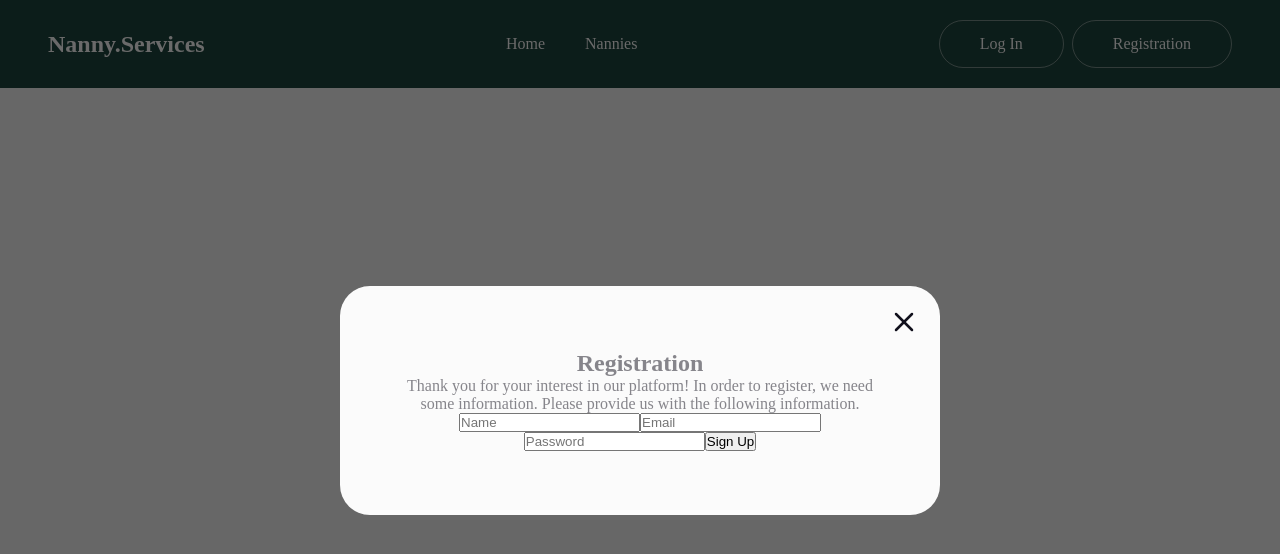
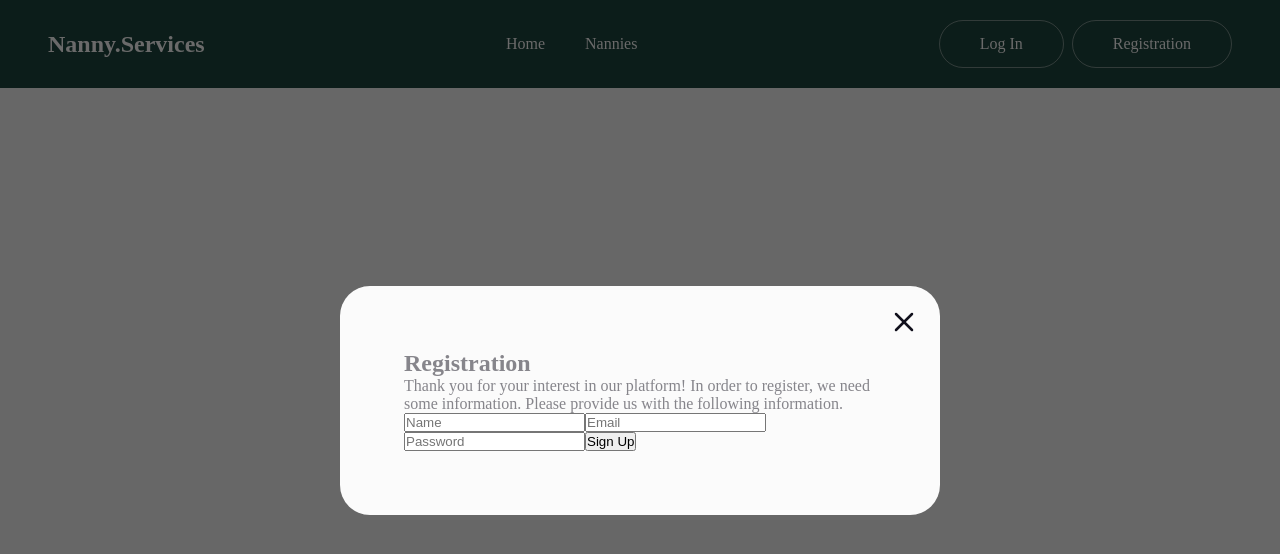
Before and after one commit to 1evanter/nanny-services, a Next.js app: page /sign-up in a window 1280 px wide. Shown: the top 554 px of the page. Built offline with nearby package versions, Linux system fonts and the light colour scheme; no server answers.

Commit message:
Update Modal.module.css

```diff
--- a/src/app/components/Modal/Modal.module.css
+++ b/src/app/components/Modal/Modal.module.css
@@ -8,6 +8,7 @@
     display: flex;
     justify-content: center;
     align-items: center;
+    z-index: 9999;
 }
 
 .modal {
@@ -15,7 +16,6 @@
     padding: 64px;
     border-radius: 30px;
     max-width: 600px;
-    text-align: center;
     position: relative;
 }
 
```
